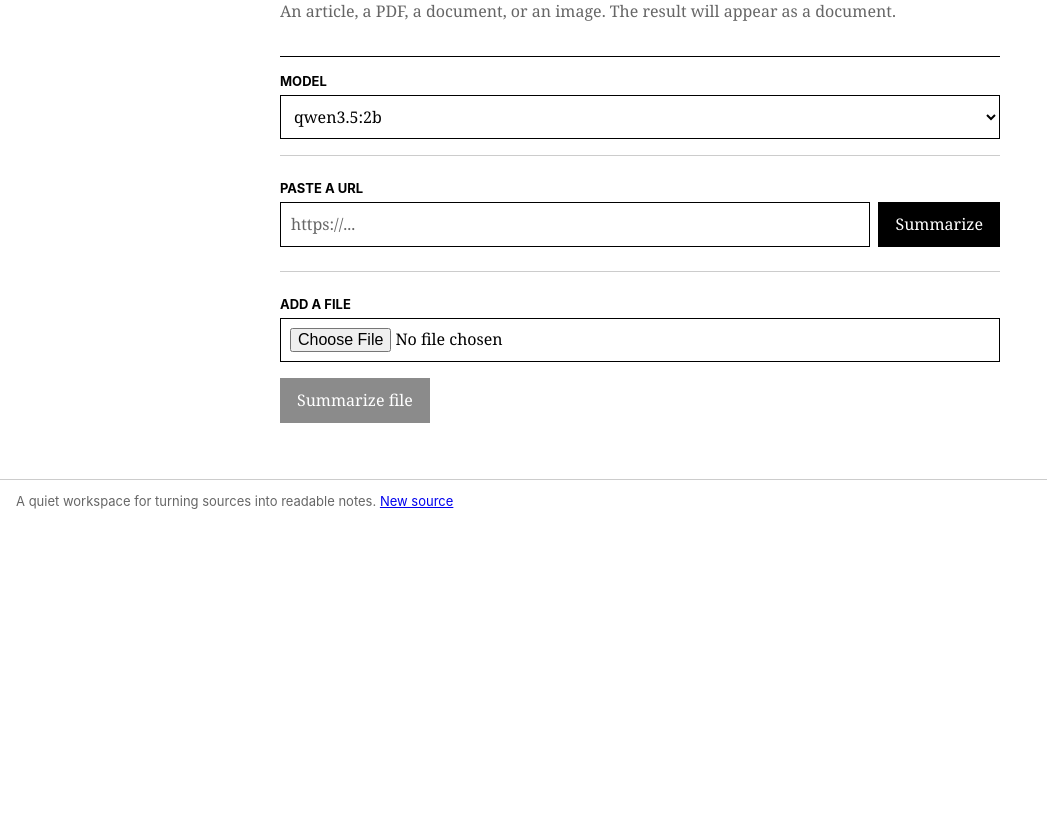
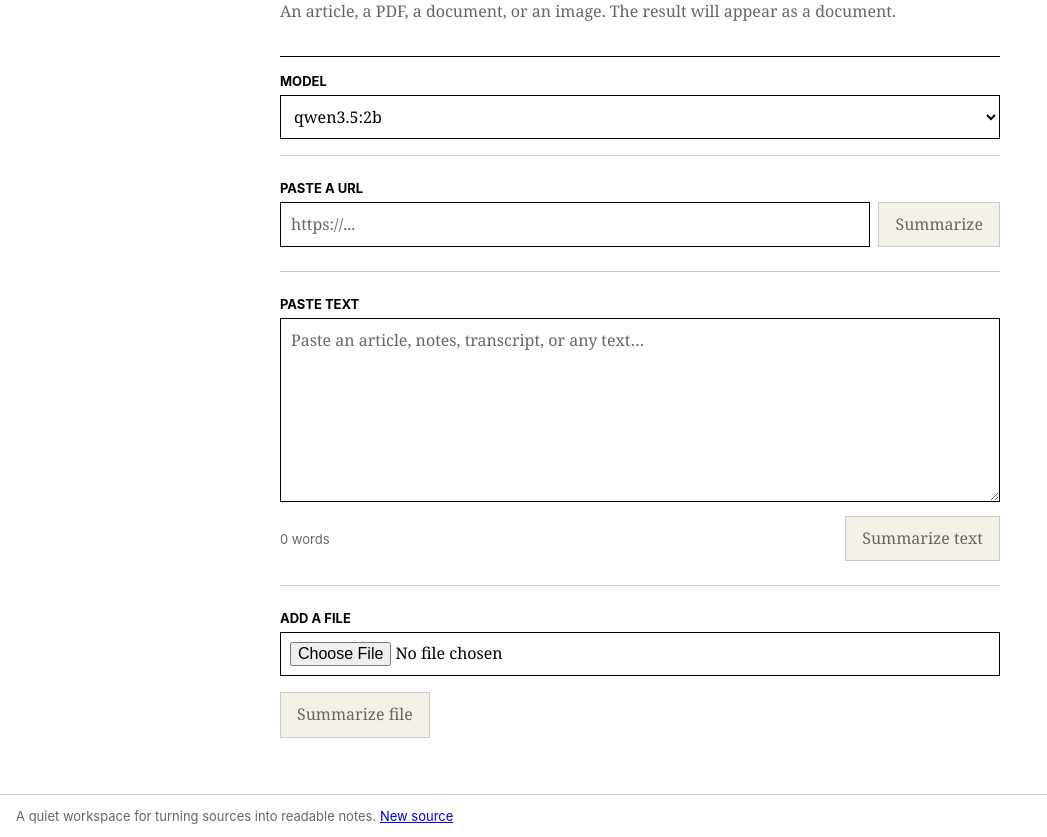
Before and after one commit to Mqdd27/summarizer, a FastAPI app: page / in a window 1280 px wide. Shown: the part 162-999 px from the top of the page, without its empty margins (0-1047 px from the left). Before the commit the page ends 671 px from the top, so only its background shows below. Run offline with FastAPI, Linux system fonts and the light colour scheme; data that the repository does not hold is empty; parts of the project's set-up code (start-up, migrations or seed data) failed here and were passed over.

Commit message:
feat: add pasted text summarization

```diff
--- a/templates/index.html
+++ b/templates/index.html
@@ -17,7 +17,15 @@
         <form id="url-form" hx-post="/api/summarize-url" hx-target="#result-area" hx-swap="innerHTML">
             <input type="hidden" name="model" class="selected-model-input">
             <label for="url-input" style="display:block;font:bold 13px -apple-system,BlinkMacSystemFont,'Segoe UI',sans-serif;margin-bottom:6px">PASTE A URL</label>
-            <div style="display:flex;gap:8px"><input type="url" name="url" id="url-input" placeholder="https://..." required style="min-width:0;flex:1;border:1px solid var(--ink);padding:10px;background:var(--ground)"><button type="submit" id="url-btn" style="border:1px solid var(--ink);padding:10px 16px;background:var(--ink);color:#fff">Summarize</button></div>
+            <div style="display:flex;gap:8px"><input type="url" name="url" id="url-input" placeholder="https://..." required style="min-width:0;flex:1;border:1px solid var(--ink);padding:10px;background:var(--ground)"><button type="submit" id="url-btn" class="source-action" disabled style="border:1px solid var(--ink);padding:10px 16px;background:var(--surface);color:var(--muted);cursor:not-allowed">Summarize</button></div>
+        </form>
+    </div>
+    <div style="padding:24px 0;border-bottom:1px solid var(--hairline)">
+        <form id="text-form" hx-post="/api/summarize-text" hx-target="#result-area" hx-swap="innerHTML">
+            <input type="hidden" name="model" class="selected-model-input">
+            <label for="text-input" style="display:block;font:bold 13px -apple-system,BlinkMacSystemFont,'Segoe UI',sans-serif;margin-bottom:6px">PASTE TEXT</label>
+            <textarea name="text" id="text-input" rows="7" placeholder="Paste an article, notes, transcript, or any text…" style="width:100%;resize:vertical;border:1px solid var(--ink);padding:10px;background:var(--ground)"></textarea>
+            <div style="display:flex;justify-content:space-between;align-items:center;margin-top:8px"><span id="text-meta" class="muted" style="font:13px -apple-system,BlinkMacSystemFont,'Segoe UI',sans-serif">0 words</span><button type="submit" id="text-btn" class="source-action" disabled style="border:1px solid var(--ink);padding:10px 16px;background:var(--surface);color:var(--muted);cursor:not-allowed">Summarize text</button></div>
         </form>
     </div>
     <div style="padding:24px 0">
@@ -26,24 +34,29 @@
             <label for="file-input" style="display:block;font:bold 13px -apple-system,BlinkMacSystemFont,'Segoe UI',sans-serif;margin-bottom:6px">ADD A FILE</label>
             <input type="file" name="file" id="file-input" accept=".pdf,.docx,.odt,.txt,.md,.markdown,.csv,.tsv,.json,.jsonl,.xml,.html,.htm,.rtf,.yaml,.yml,.log,.ini,.cfg,.conf,.toml,.py,.js,.ts,.tsx,.jsx,.css,.sql,.sh,.bash,.zsh,.java,.c,.cpp,.h,.go,.rs,.php,.rb,.swift,.kt,.tex,.jpg,.jpeg,.png,.webp,application/pdf,application/vnd.openxmlformats-officedocument.wordprocessingml.document,application/vnd.oasis.opendocument.text,text/plain,text/markdown,text/csv,application/json,image/jpeg,image/png,image/webp" required style="width:100%;border:1px solid var(--ink);padding:9px;background:var(--ground)">
             <p id="file-meta" class="muted" style="font:13px -apple-system,BlinkMacSystemFont,'Segoe UI',sans-serif;margin:8px 0"></p>
-            <button type="submit" id="upload-btn" disabled style="margin-top:8px;border:1px solid var(--ink);padding:10px 16px;background:var(--ink);color:#fff;opacity:.45">Summarize file</button>
+            <button type="submit" id="upload-btn" class="source-action" disabled style="margin-top:8px;border:1px solid var(--ink);padding:10px 16px;background:var(--surface);color:var(--muted);cursor:not-allowed">Summarize file</button>
         </form>
     </div>
 </section>
 <div id="loading-card" hidden style="max-width:720px;margin:32px auto;border-top:1px solid var(--ink);border-bottom:1px solid var(--hairline);padding:16px 0;font:13px -apple-system,BlinkMacSystemFont,'Segoe UI',sans-serif"><strong>PROCESSING</strong><span id="loading-subtitle" class="muted"> Preparing source...</span><span id="loading-timer" class="muted" style="float:right">0s</span><button type="button" id="stop-summarize-btn" onclick="stopSummarize()" style="float:right;margin-right:16px;border:0;background:none;text-decoration:underline">Stop</button><div style="clear:both;margin-top:12px;color:var(--muted)"><span id="inference-status">Running AI inference...</span></div></div>
 <div id="result-area"></div>
 <script>
-const fileInput=document.getElementById('file-input'), fileMeta=document.getElementById('file-meta'), uploadBtn=document.getElementById('upload-btn'), urlInput=document.getElementById('url-input'), modelSelect=document.getElementById('model-select'), loadingCard=document.getElementById('loading-card'), resultArea=document.getElementById('result-area'), loadingTimer=document.getElementById('loading-timer'), loadingSubtitle=document.getElementById('loading-subtitle'), inferenceStatus=document.getElementById('inference-status');
+const fileInput=document.getElementById('file-input'), fileMeta=document.getElementById('file-meta'), uploadBtn=document.getElementById('upload-btn'), urlInput=document.getElementById('url-input'), urlBtn=document.getElementById('url-btn'), textInput=document.getElementById('text-input'), textMeta=document.getElementById('text-meta'), textBtn=document.getElementById('text-btn'), modelSelect=document.getElementById('model-select'), loadingCard=document.getElementById('loading-card'), resultArea=document.getElementById('result-area'), loadingTimer=document.getElementById('loading-timer'), loadingSubtitle=document.getElementById('loading-subtitle'), inferenceStatus=document.getElementById('inference-status');
 let timerInterval=null, secondsElapsed=0, activeFormId=null;
 function syncModel(){document.querySelectorAll('.selected-model-input').forEach(i=>i.value=modelSelect.value)}
 function provider(){const m=modelSelect.value;return `${m.includes('/')?m.split('/')[0]:m} · ${m}`}
-modelSelect.addEventListener('change',syncModel); syncModel();
-function clearFile(){fileInput.value='';fileMeta.textContent='';uploadBtn.disabled=true;uploadBtn.style.opacity='.45'}
-fileInput.addEventListener('change',()=>{const f=fileInput.files[0];if(f){urlInput.value='';urlInput.setCustomValidity('')}fileMeta.textContent=f?`${f.name} · ${(f.size/1048576).toFixed(2)} MB`:'';uploadBtn.disabled=!f;uploadBtn.style.opacity=f?'1':'.45'});
-urlInput.addEventListener('input',()=>{if(urlInput.value.trim())clearFile()});
-function startLoading(id){activeFormId=id;loadingCard.hidden=false;resultArea.innerHTML='';secondsElapsed=0;loadingTimer.textContent='0s';loadingSubtitle.textContent=` Preparing ${provider()}...`;inferenceStatus.textContent=`Running AI inference via ${provider()}...`;clearInterval(timerInterval);timerInterval=setInterval(()=>loadingTimer.textContent=`${++secondsElapsed}s`,1000);document.querySelectorAll('#url-form button,#file-form button,#url-form input,#file-form input,#model-select').forEach(e=>e.disabled=true)}
-function stopLoading(){clearInterval(timerInterval);loadingCard.hidden=true;document.querySelectorAll('#url-form input,#file-form input,#model-select').forEach(e=>e.disabled=false);uploadBtn.disabled=!fileInput.files.length;activeFormId=null}
+modelSelect.addEventListener('change',syncModel); syncModel(); setActionState(urlBtn,false); setActionState(textBtn,false); setActionState(uploadBtn,false);
+function setActionState(button, enabled){button.disabled=!enabled;button.style.background=enabled?'var(--ink)':'var(--surface)';button.style.color=enabled?'var(--ground)':'var(--muted)';button.style.cursor=enabled?'pointer':'not-allowed'}
+function clearFile(){fileInput.value='';fileMeta.textContent='';setActionState(uploadBtn,false)}
+function clearText(){textInput.value='';textMeta.textContent='0 words';setActionState(textBtn,false)}
+function updateText(){const words=textInput.value.trim()?textInput.value.trim().split(/\s+/).length:0;textMeta.textContent=`${words} word${words===1?'':'s'}`;setActionState(textBtn,Boolean(words))}
+function updateUrl(){setActionState(urlBtn,Boolean(urlInput.value.trim()))}
+fileInput.addEventListener('change',()=>{const f=fileInput.files[0];if(f){urlInput.value='';updateUrl();clearText()}fileMeta.textContent=f?`${f.name} · ${(f.size/1048576).toFixed(2)} MB`:'';setActionState(uploadBtn,Boolean(f))});
+urlInput.addEventListener('input',()=>{if(urlInput.value.trim()){clearFile();clearText()}updateUrl()});
+textInput.addEventListener('input',()=>{if(textInput.value.trim()){urlInput.value='';clearFile()}updateText()});
+function startLoading(id){activeFormId=id;loadingCard.hidden=false;resultArea.innerHTML='';secondsElapsed=0;loadingTimer.textContent='0s';loadingSubtitle.textContent=` Preparing ${provider()}...`;inferenceStatus.textContent=`Running AI inference via ${provider()}...`;clearInterval(timerInterval);timerInterval=setInterval(()=>loadingTimer.textContent=`${++secondsElapsed}s`,1000);document.querySelectorAll('#url-form input,#file-form input,#text-form textarea,#model-select').forEach(e=>e.disabled=true);[urlBtn,textBtn,uploadBtn].forEach(button=>setActionState(button,false))}
+function stopLoading(){clearInterval(timerInterval);loadingCard.hidden=true;document.querySelectorAll('#url-form input,#file-form input,#text-form textarea,#model-select').forEach(e=>e.disabled=false);setActionState(uploadBtn,Boolean(fileInput.files.length));setActionState(textBtn,Boolean(textInput.value.trim()));setActionState(urlBtn,Boolean(urlInput.value.trim()));activeFormId=null}
 function stopSummarize(){if(activeFormId){const f=document.getElementById(activeFormId);htmx.trigger(f,'htmx:abort')}stopLoading();resultArea.innerHTML='<p style="border-top:1px solid var(--hairline);padding:16px 0">Processing stopped.</p>'}
-document.body.addEventListener('htmx:beforeRequest',e=>{if(['url-form','file-form'].includes(e.target.id))startLoading(e.target.id)});document.body.addEventListener('htmx:afterRequest',e=>{if(['url-form','file-form'].includes(e.target.id))stopLoading()});
+document.body.addEventListener('htmx:beforeRequest',e=>{if(['url-form','file-form','text-form'].includes(e.target.id))startLoading(e.target.id)});document.body.addEventListener('htmx:afterRequest',e=>{if(['url-form','file-form','text-form'].includes(e.target.id))stopLoading()});
 </script>
 {% endblock %}
--- a/templates/layout.html
+++ b/templates/layout.html
@@ -24,11 +24,11 @@
         html[data-theme="dark"] input[type="file"] { color:var(--ink); }
         html[data-theme="dark"] input[type="file"]::file-selector-button { background:var(--surface); color:var(--ink); border:1px solid var(--hairline); padding:6px 9px; margin-right:8px; }
         html[data-theme="dark"] .selected-model-input, html[data-theme="dark"] #model-select, html[data-theme="dark"] #url-input, html[data-theme="dark"] #file-input { color:var(--ink) !important; background:var(--ground) !important; }
-        html[data-theme="dark"] #url-btn, html[data-theme="dark"] #upload-btn { background:var(--ink) !important; color:var(--ground) !important; border-color:var(--ink) !important; }
-        html[data-theme="dark"] #upload-btn:disabled { opacity:.7 !important; color:var(--muted) !important; }
         a { color:var(--link); text-decoration:underline; }
         a:visited { color:var(--visited); }
         :focus-visible { outline:2px solid var(--link); outline-offset:2px; }
+        .source-action { border:1px solid var(--ink) !important; padding:10px 16px !important; background:var(--ink) !important; color:var(--ground) !important; cursor:pointer !important; opacity:1 !important; }
+        .source-action:disabled { background:var(--surface) !important; color:var(--muted) !important; border-color:var(--hairline) !important; cursor:not-allowed !important; opacity:1 !important; }
         .site-header { border-bottom:1px solid var(--ink); }
         .header-inner { width:100%; padding:12px 16px; display:flex; justify-content:space-between; align-items:center; }
         .wordmark { color:var(--ink); font-weight:bold; text-decoration:none; letter-spacing:.02em; }
```
Also changed, not shown: routes/api.py (+12 -1 lines), services/summarizer.py (+39 -0 lines).
